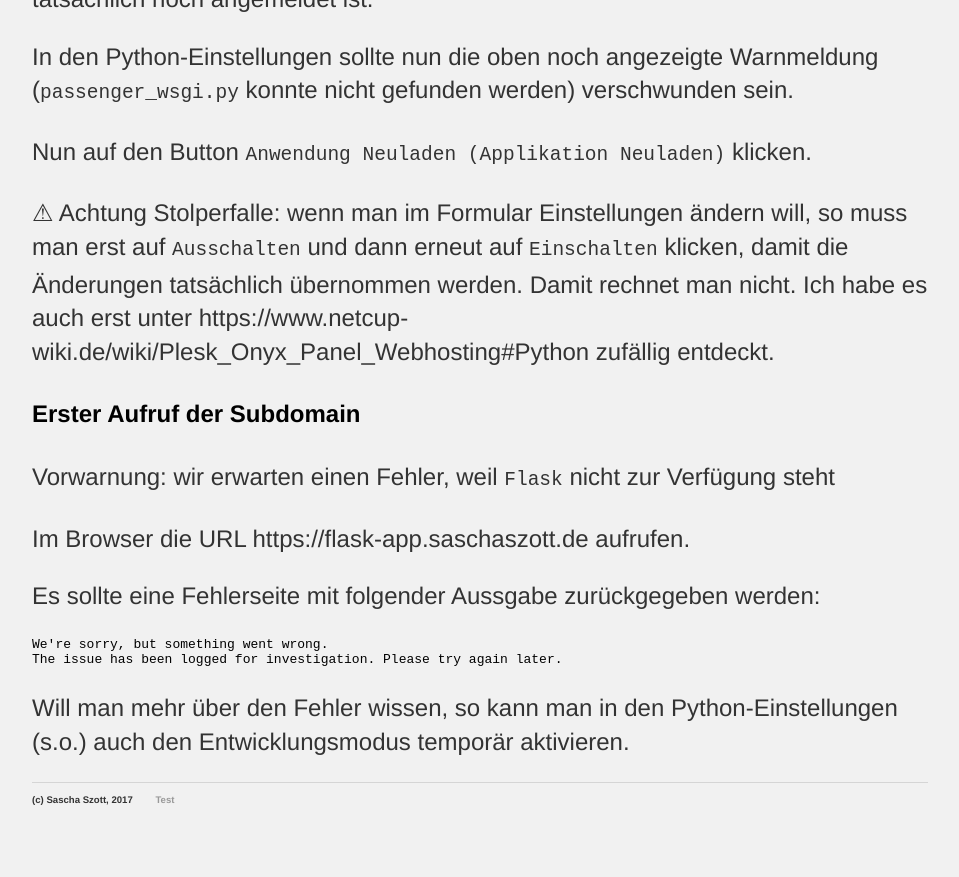
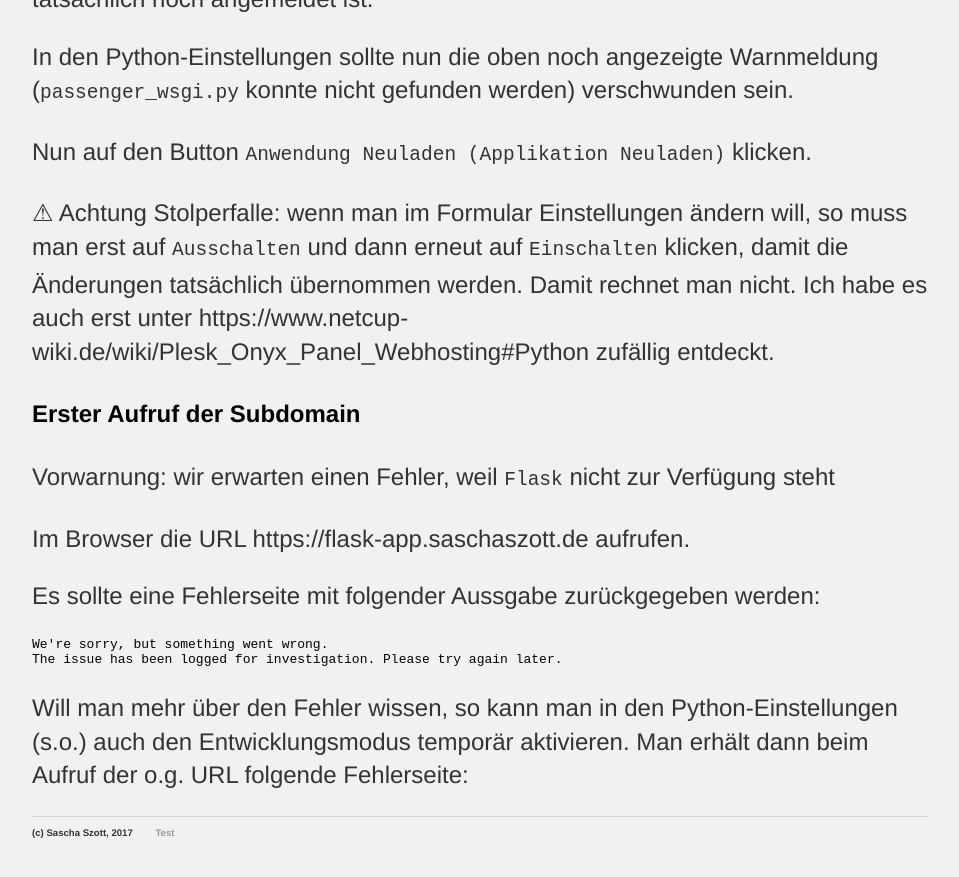
Before and after one commit to saschaszott/saschaszott.github.io, a Jekyll site: the page built from _posts/2021-02-14-netcup-python-webhosting.md, in a window 1280 px wide and 900 px high, scrolled down 3538 px. Shown: the top 877 px of the window, without its empty margins (160-1119 px from the left). Built offline with Jekyll 4.4.1, drawn with Linux system fonts in a browser that asks for light colours.

Commit message:
Update 2021-02-14-netcup-python-webhosting.md

````diff
--- a/_posts/2021-02-14-netcup-python-webhosting.md
+++ b/_posts/2021-02-14-netcup-python-webhosting.md
@@ -153,4 +153,5 @@ The issue has been logged for investigation. Please try again later.
 ```
 
 Will man mehr über den Fehler wissen, so kann man in den Python-Einstellungen (s.o.)
-auch den Entwicklungsmodus temporär aktivieren.
+auch den Entwicklungsmodus temporär aktivieren. Man erhält dann beim Aufruf der o.g.
+URL folgende Fehlerseite:
````
